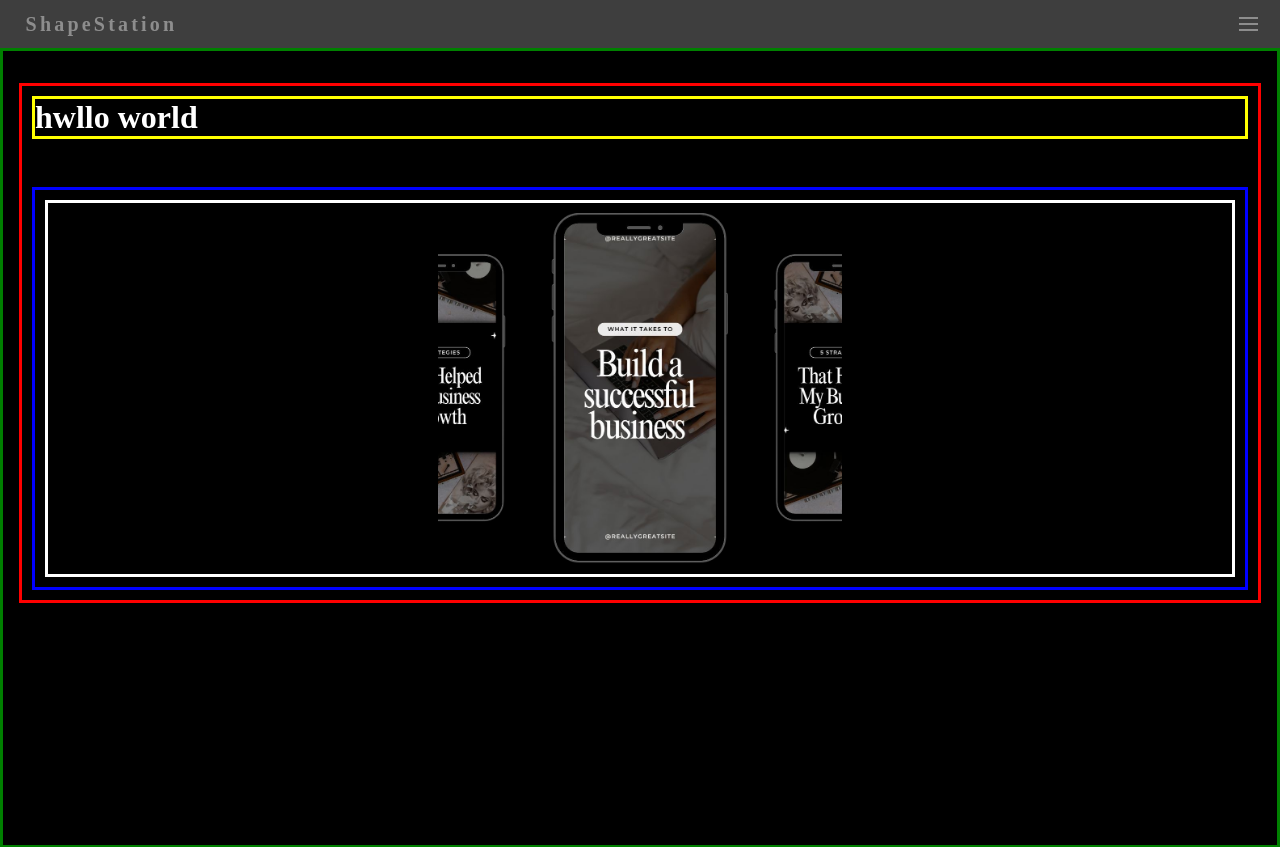
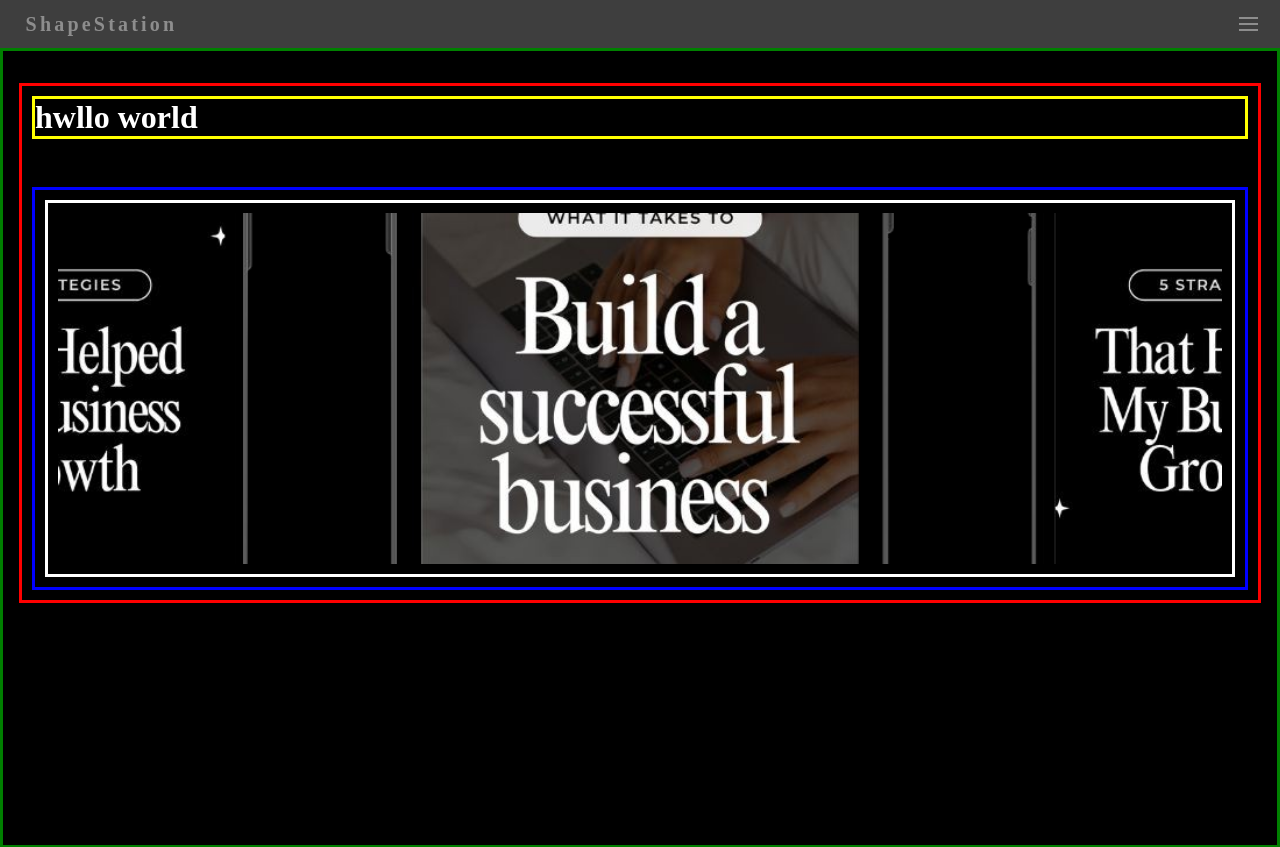
Before and after one commit to firemasterleo/shapestation2, a Vue app: page /TestPage in a window 1280 px wide. Shown: the top 847 px of the page. Built offline with nearby package versions, Linux system fonts and the light colour scheme.

Commit message:
Update TestPage.vue

```diff
--- a/src/components/TestPage.vue
+++ b/src/components/TestPage.vue
@@ -62,9 +62,16 @@
                 // margin: 5px;
                 width: 100%;
                 height: 100%;
-                object-fit: scale-down;
+                // object-fit: scale-down;
                 // scale: 1.5;
-                // object-fit: cover;
+                object-fit: cover;
+
+
+                @media (max-width: 380px) {
+
+                }
+
+
             }
 
 
```
